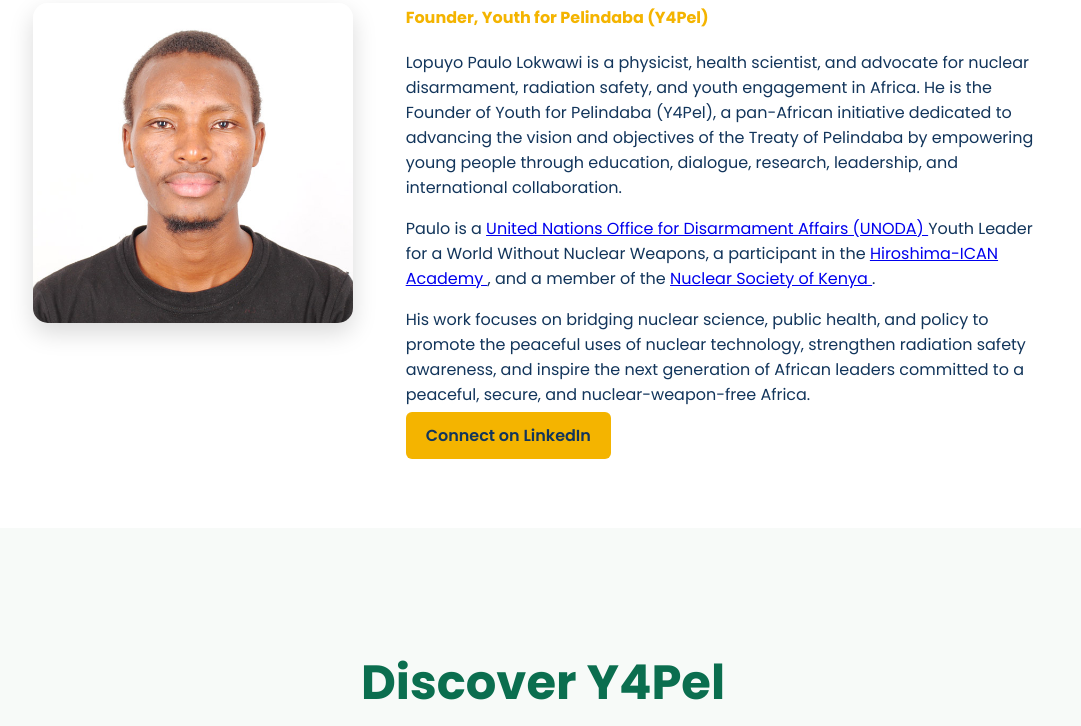
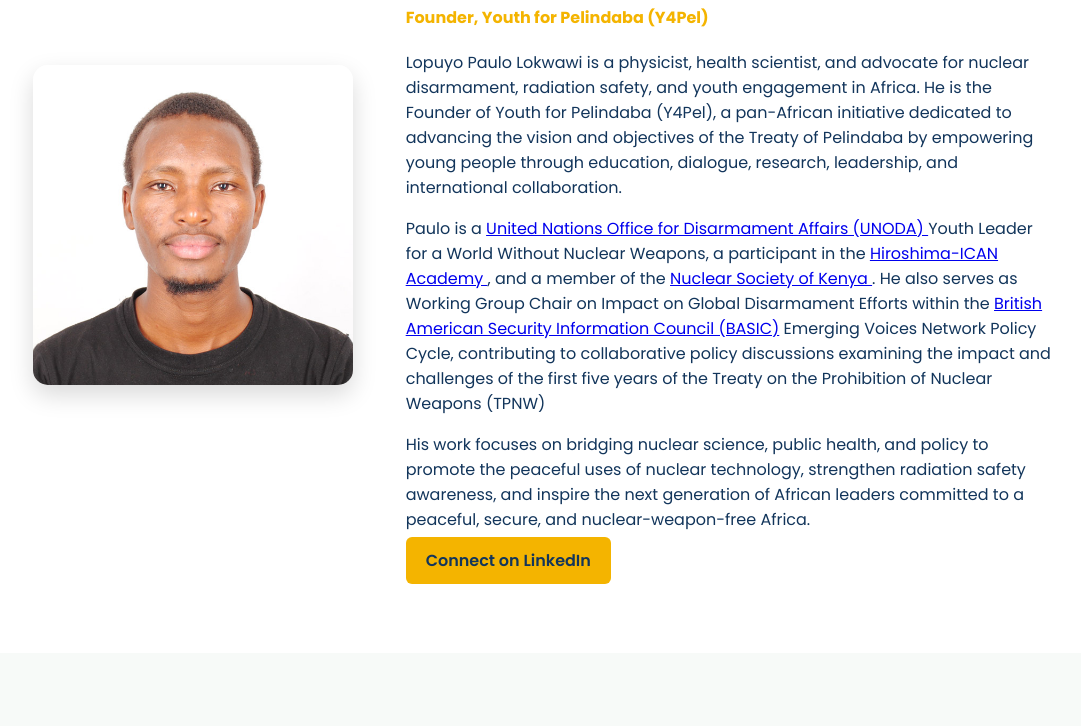
Before and after one commit to Lopuyo/y4pel, a plain HTML site: page index.html in a window 1280 px wide. Shown: the part 1312-2038 px from the top of the page, without its empty margins (97-1178 px from the left). Drawn offline with nearby package versions, Linux system fonts and the light colour scheme.

Commit message:
Update index.html

```diff
--- a/index.html
+++ b/index.html
@@ -128,7 +128,7 @@ Hiroshima-ICAN Academy
 and a member of the
 <a href="https://nuclearsocietyofkenya.org/" target="_blank" rel="noopener noreferrer">
 Nuclear Society of Kenya
-</a>.
+</a>. He also serves as Working Group Chair on Impact on Global Disarmament Efforts within the <a href="https://basicint.org/" target="_blank" rel="noopener noreferrer"> British American Security Information Council (BASIC)</a> Emerging Voices Network Policy Cycle, contributing to collaborative policy discussions examining the impact and challenges of the first five years of the Treaty on the Prohibition of Nuclear Weapons (TPNW)
 </p>
                 His work focuses on bridging nuclear science, public health, and policy to promote the peaceful uses of nuclear technology, strengthen radiation safety awareness, and inspire the next generation of African leaders committed to a peaceful, secure, and nuclear-weapon-free Africa.
             </p>
```
